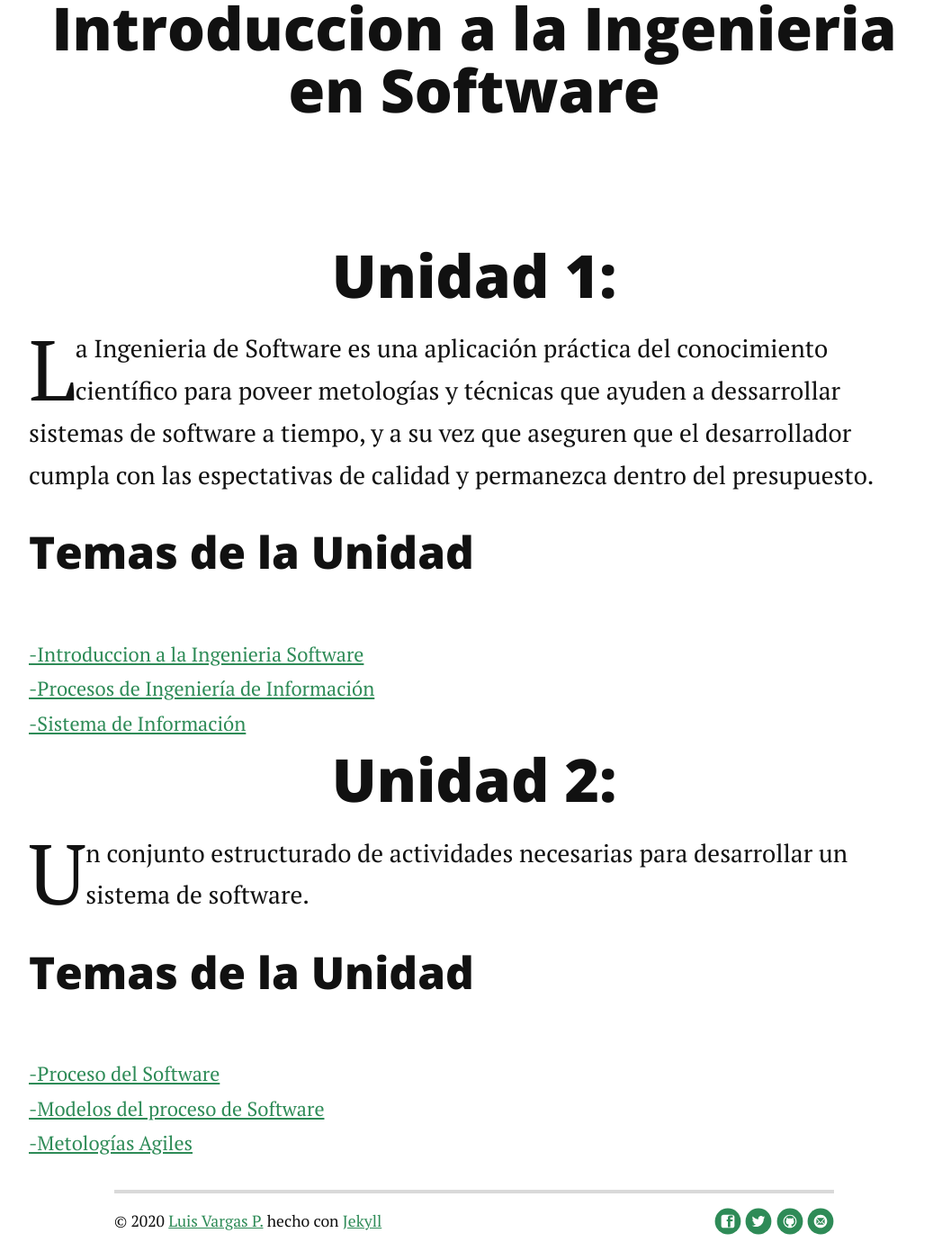
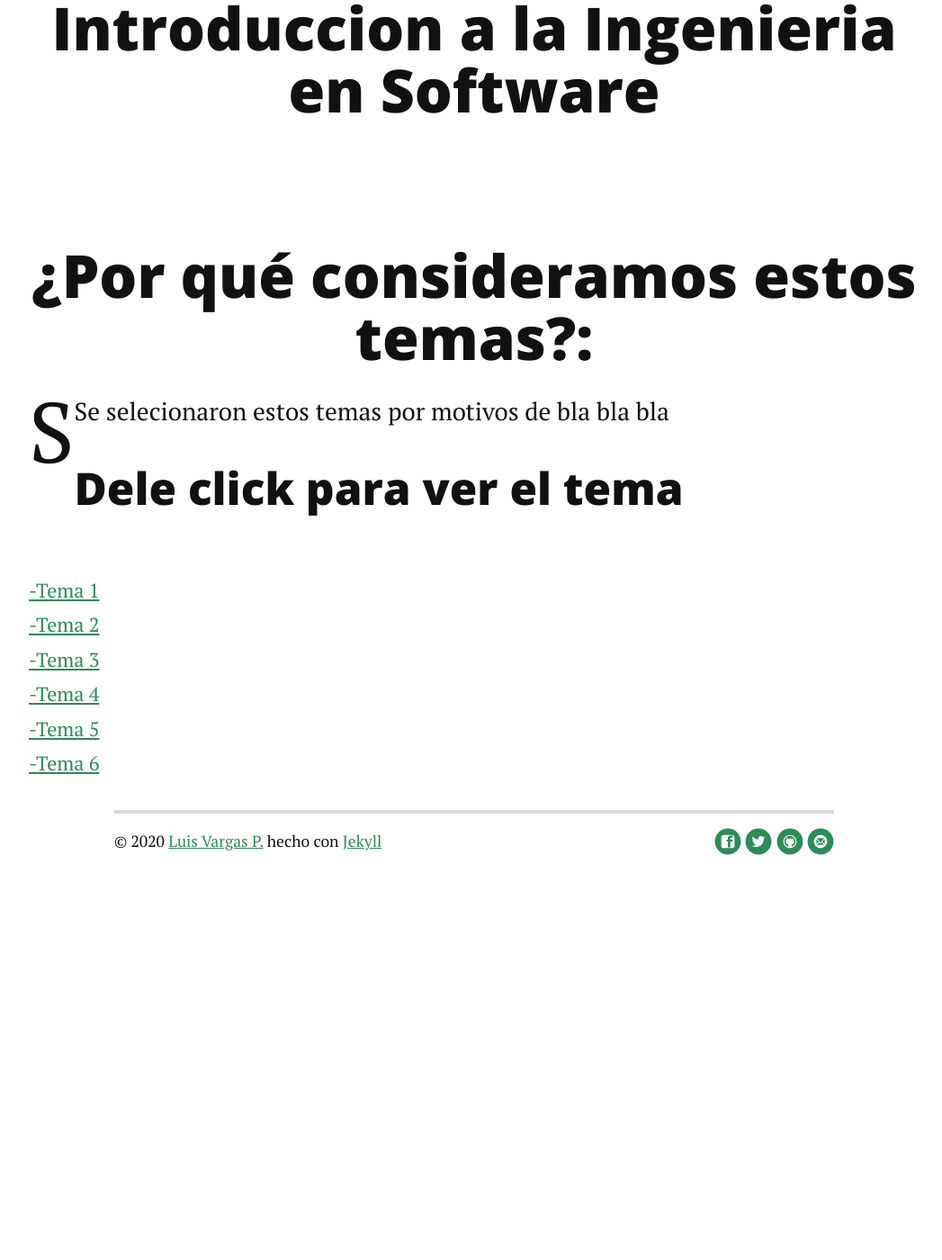
Before and after one commit to BlogdeLenguaje/BlogdeLenguaje.github.io, a Jekyll site: the page built from about.md, in a window 1280 px wide and 1400 px high, scrolled down 366 px. Shown: the whole window at 90% size, without its empty margins (113-1160 px from the left). Built offline with Jekyll 4.4.1, drawn with Linux system fonts in a browser that asks for light colours; nearby versions of some CDN libraries; after the commit the page ends 1358 px from its top, so only the background shows below that.

Commit message:
Update about.md

```diff
--- a/about.md
+++ b/about.md
@@ -1,9 +1,9 @@
 ---
 layout: default
-title: Unidades
+title: Temas propuestos
 ---
   <h1 class="pageTitle">Introduccion a la Ingenieria en Software</h1>
-  <embed src="{{ '/assets/img/DBZindex.mp3' | prepend: site.baseurl }}" autostarty="true" loop="true" volumen="30" width="0" height="0">
+  <embed src="{{ '/assets/img/' | prepend: site.baseurl }}" autostarty="true" loop="true" volumen="30" width="0" height="0">
   <ul class="posts noList">
     {% for post in paginator.posts %}
       <li>
@@ -21,15 +21,12 @@ title: Unidades
     {% if paginator.next_page %}
       <a href="{{ paginator.next_page_path | prepend: site.baseurl }}" class="next button__outline">Temas siguientes</a>
     {% endif %}
- <h1><center>Unidad 1:<br></center></h1>
- <p class="intro" aling="justify"><span class="dropcap">L</span>a Ingenieria de Software es una aplicación práctica del conocimiento científico para poveer metologías y técnicas que ayuden a dessarrollar sistemas de software a tiempo, y a su vez que aseguren que el desarrollador cumpla con las espectativas de calidad y permanezca dentro del presupuesto.</p>
-<h2>Temas de la Unidad</h2><br>
- <a href="https://luisvargasp.github.io/blog/tema1/">-Introduccion a la Ingenieria Software</a><br>
-  <a href="https://luisvargasp.github.io/blog/tema2/">-Procesos de Ingeniería de Información</a><br>
-  <a href="https://luisvargasp.github.io/blog/tema3/">-Sistema de Información</a><br>
- <h1><center>Unidad 2:</center></h1>
-<p class="intro" aling="justify"><span class="dropcap">U</span>n conjunto estructurado de actividades necesarias para desarrollar un sistema de software.</p>
-   <h2>Temas de la Unidad</h2><br>
- <a href="https://luisvargasp.github.io/blog/tema4/">-Proceso del Software</a><br>
-  <a href="https://luisvargasp.github.io/blog/tema5/">-Modelos del proceso de Software</a><br>
-  <a href="https://luisvargasp.github.io/blog/tema6/">-Metologías Agiles</a><br>
+ <h1><center>¿Por qué consideramos estos temas?:<br></center></h1>
+ <p class="intro" aling="justify"><span class="dropcap">S</span>Se selecionaron estos temas por motivos de bla bla bla</p>
+<h2>Dele click para ver el tema</h2><br>
+ <a href="https://luisvargasp.github.io/blog/tema1/">-Tema 1</a><br>
+  <a href="https://luisvargasp.github.io/blog/tema2/">-Tema 2</a><br>
+  <a href="https://luisvargasp.github.io/blog/tema3/">-Tema 3</a><br>
+  <a href="https://luisvargasp.github.io/blog/tema4/">-Tema 4</a><br>
+  <a href="https://luisvargasp.github.io/blog/tema5/">-Tema 5</a><br>
+  <a href="https://luisvargasp.github.io/blog/tema6/">-Tema 6</a><br>
```
